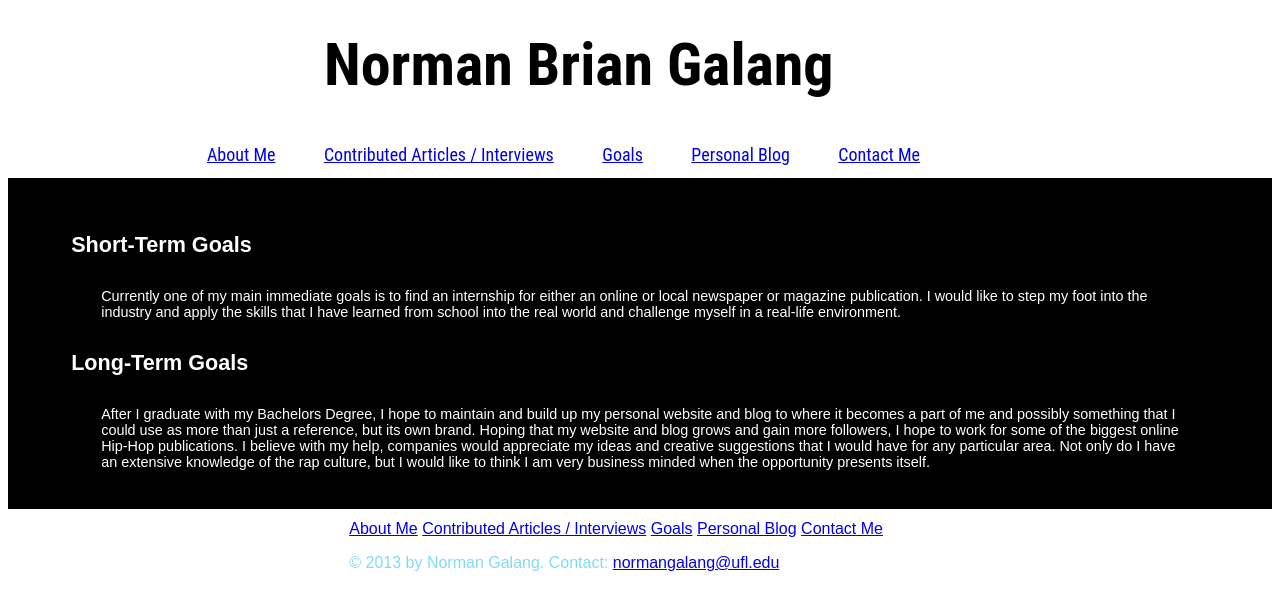
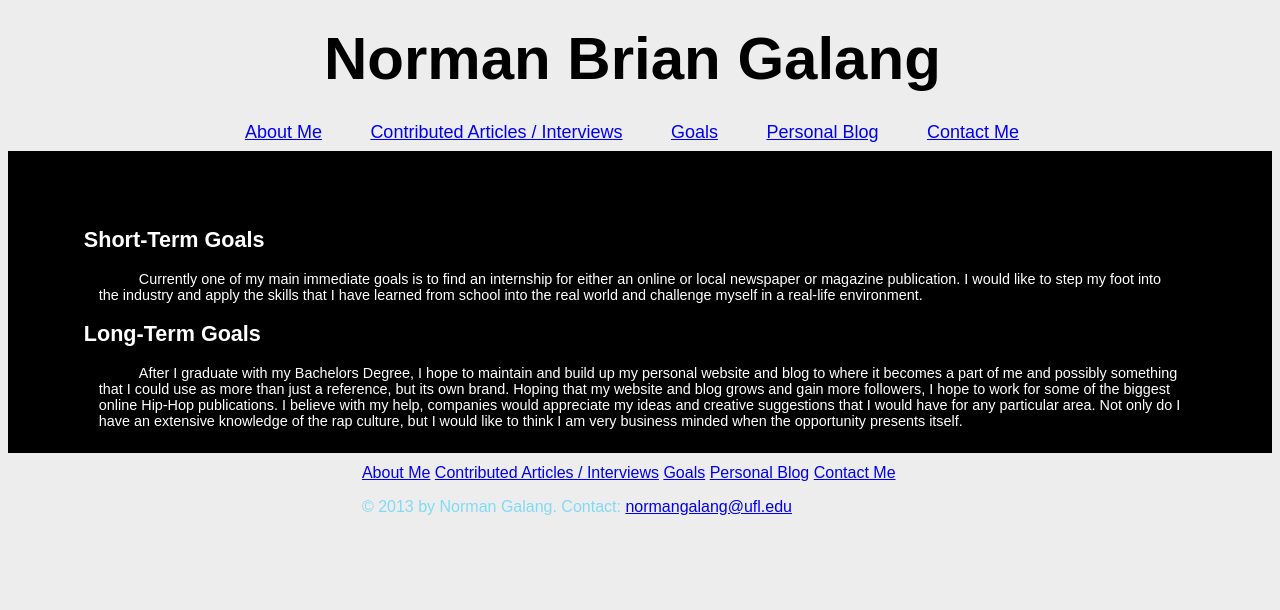
Before and after one commit to normangalang92/normangalang92.github.io, a plain HTML site: page goals.html in a window 1280 px wide. Drawn offline with Linux system fonts and the light colour scheme.

Commit message:
Update normangalang.css

```diff
--- a/css/normangalang.css
+++ b/css/normangalang.css
@@ -1,73 +1,64 @@
  body {
- background:#FFFFFF;
- font-family:Arial, Helvetica, sans-serif;
+ background:#EDEDED;
+ font-family:sans-serif;
 }
 
 /* LAYOUT RULES */
 
 header {
     padding:0.700em 25%;
-    font-family:"Roboto Condensed", Arial, Helvetic, sans-serif;
+    font-family:sans-serif;
         font-weight:400;
         color:#000000;
 }
 
 nav {
- background:url(img/purp.jpg);
- padding:0.8em 14%;
+ background:transparent;
+ padding:0.5em 17%;
 color:#81DAF5
 }
 
 article {
  background:#000000;
- padding:2.5em 5% 0.625em;
+ padding:4em 6% 0.625em;
  color:#FFFFFF;
  font-size:0.9em;
 }
 
 footer {
- padding:0.700em 27%;
+ padding:0.700em 28%;
  color:#81DAF5;
 }
 
 /* HEADING RULES */
 
 header h1 {
- margin:10px 0;
- font-size:70px;
- padding-bottom:10px;
-}
-
-/* HEADING RULES */
-
-header h1 {
- margin:10px 0;
+ margin:5px 0;
  font-size:60px;
- padding-bottom:10px;
+ padding-bottom:5px;
 }
 
 /* PARAGRAPH RULES */
 
 article p {
- margin:30px ;
-}
+ margin:15px ;
+ text-indent:40px;}
 
 /* LIST RULES */
 
 article ul {
- margin:17px 0;
+ margin:20px 0;
 }
 
 article li {
- list-style-type:circle;
- margin-left:26px;
- margin-bottom:12px;
+ margin-left:35px;
+ margin-bottom:15px;
 }
 
 /* LINK RULES */
 
 nav a:link, nav a:visited {
-    font-family:"Roboto Condensed", Arial, Helvetica, sans-serif;
+    font-family:sans-serif;
     font-size:18px;
     font-weight:400;
     padding:0 22px;
@@ -76,17 +67,20 @@ nav a:link, nav a:visited {
 }
 
 nav a:hover, nav a:active {
-    color:#000000;
-    text-decoration:underline;
+    color:#FFFFFF;
+    text-decoration:bold;
 }
 
 article a:link, article a:visited {
     color:#81DAF5;
     text-decoration:none;
+
 }
 
 article a:hover, article a:active {
-    text-decoration:underline;
+    text-decoration:bold;
+    color:#EDEDED;
+
 }
 
 @media screen and (max-width: 600px) {
```
